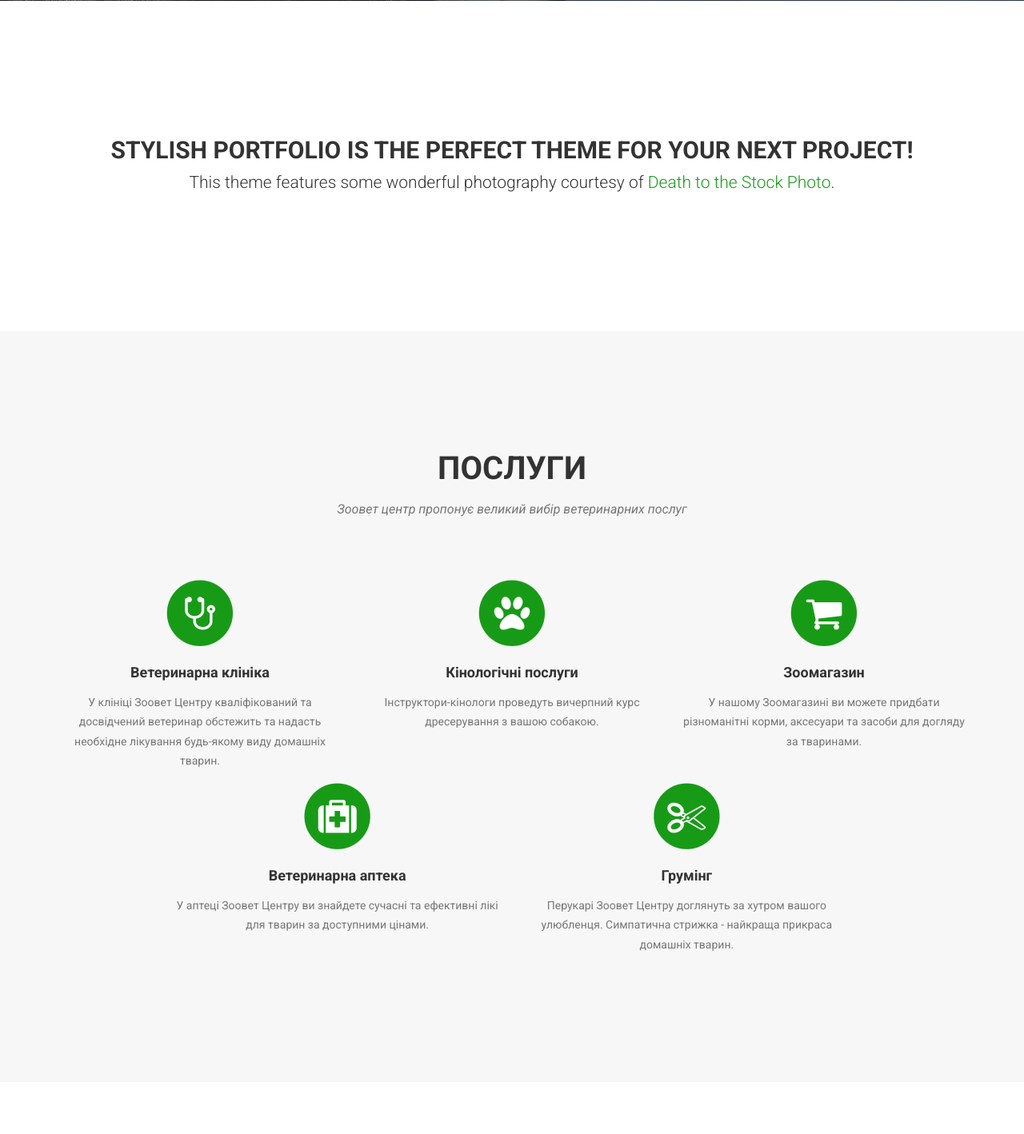
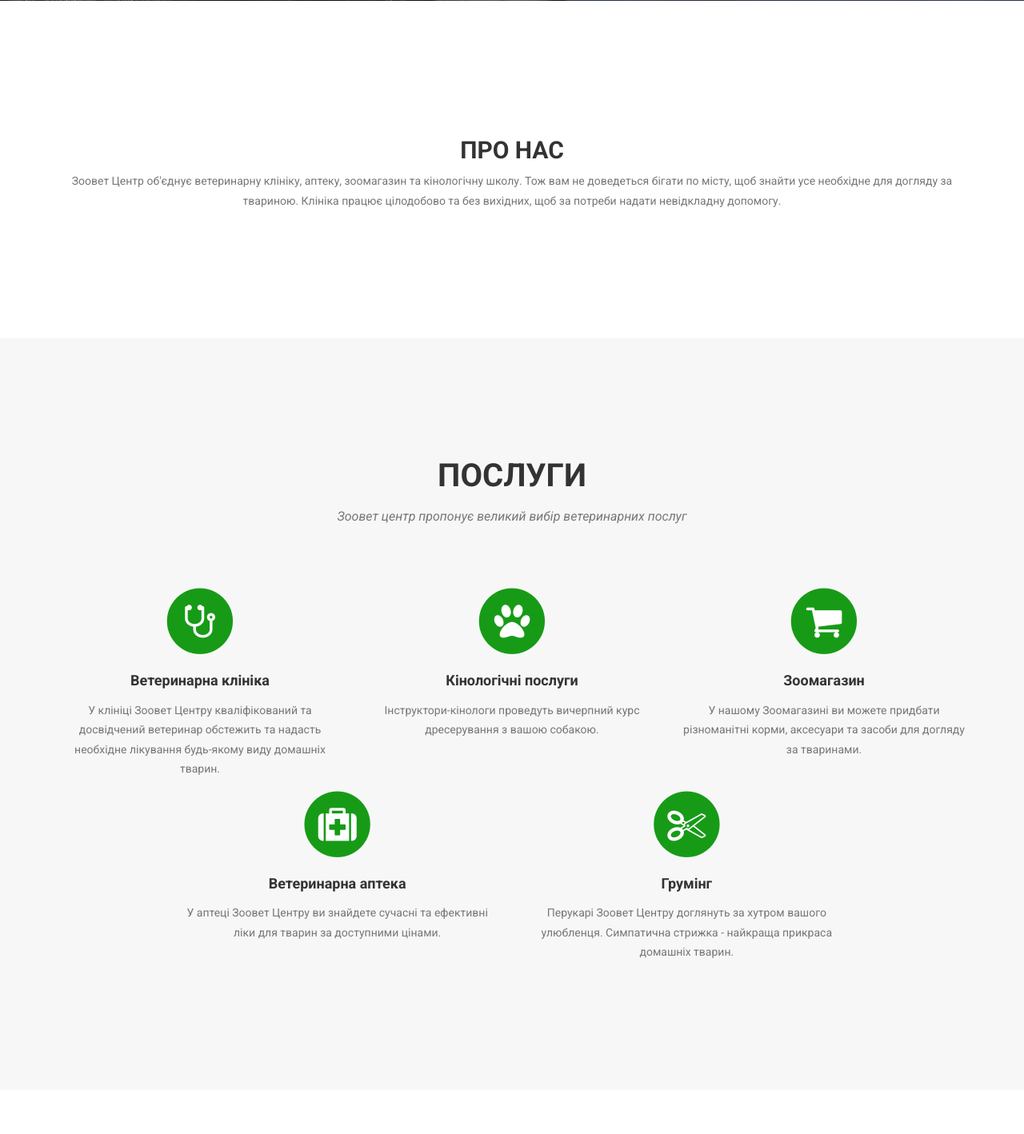
Before and after one commit to biletboh/vetcenterapp, a Flask app: page / in a window 1280 px wide. Shown: the part 743-2161 px from the top of the page at 80% size. Run offline with Flask 2, Linux system fonts and the light colour scheme; some libraries are stand-ins or nearby versions.

Commit message:
add descriptions and fixed text-color

```diff
--- a/templates/index.html
+++ b/templates/index.html
@@ -92,8 +92,8 @@
       <div class="container">
         <div class="row">
         <div class="col-lg-12 text-center">
-          <h2>Stylish Portfolio is the perfect theme for your next project!</h2>
-          <p class="lead">This theme features some wonderful photography courtesy of <a target="_blank" href="http://join.deathtothestockphoto.com/">Death to the Stock Photo</a>.</p>
+          <h2>Про нас</h2>
+          <p class="text-muted">Зоовет Центр об'єднує ветеринарну клініку, аптеку, зоомагазин та кінологічну школу. Тож вам не доведеться бігати по місту, щоб знайти усе необхідне для догляду за твариною. Клініка працює цілодобово та без вихідних, щоб за потреби надати невідкладну допомогу.</p>
         </div>
       </div>
     </div>
@@ -151,7 +151,7 @@
                     </span>
                   </a>
                     <h4 class="service-heading">Ветеринарна аптека</h4>
-                    <p class="text-muted">У аптеці Зоовет Центру ви знайдете сучасні та ефективні лікі для тварин за доступними цінами.</p>
+                    <p class="text-muted">У аптеці Зоовет Центру ви знайдете сучасні та ефективні ліки для тварин за доступними цінами.</p>
                 </div>
                 <div class="col-md-4">
  <a class="portfolio-link" data-toggle="modal" href="#portfolioModal5">
@@ -302,7 +302,7 @@
 
     <!-- Contact Section -->
 
-    <section id="contact">
+    <section id="contact" class="bg-light-gray">
       <div class="container">
         <div class="row margins">
           <div class="col-lg-10 col-lg-offset-1 text-center">
@@ -316,7 +316,7 @@
             <a class="btn btn-pr" href="{{url_for('static', filename='downloads/price.pdf')}}" download>Завантажити прайслист</a></p>
           </div>
         </div>
-        <div class="row margins">
+        <div class="row margins text-muted">
           <div class="col-lg-4 text-center">
             <p class="fontsize-18">м. Буча<br>вул. Пушкінська, 7ж<br>ЖК "Rich Town"</p>
           </div>
@@ -339,7 +339,7 @@
       </div>
     </section>
     <!-- Team Section -->
-    <section id="map" class="bg-light-gray">
+    <section id="map">
       <div class="container map">
         <iframe src="https://www.google.com/maps/embed?pb=!1m18!1m12!1m3!1d1267.4938939333122!2d30.254925975997843!3d50.55299709902767!2m3!1f0!2f0!3f0!3m2!1i1024!2i768!4f13.1!3m3!1m2!1s0x472b31f0a6de215b%3A0xe5ceb0a5ebca307c!2z0LLRg9C7LiDQn9GD0YjQutGW0L3RgdGM0LrQsCwgNSwg0JHRg9GH0LAsINCa0LjRl9Cy0YHRjNC60LAg0L7QsdC70LDRgdGC0Yw!5e0!3m2!1sru!2sua!4v1448606677742" width="100%" height="100%" frameborder="0" style="border:0" allowfullscreen></iframe>
       </div>
@@ -393,7 +393,6 @@
                     <div class="col-lg-8 col-lg-offset-2">
                         <div class="modal-body">
                             <h2>Кінологічні послуги</h2>
-                            <p class="item-intro text-muted">Lorem ipsum dolor sit amet consectetur.</p>
                             <img class="img-responsive img-centered" src="{{url_for('static', filename='img/portfolio/kinolog.jpg')}}" alt="kinolog">
                             <p>Якщо ви мрієте про слухняну та вчену собаку, не проґавте шанс скористатися послугами кінолога. <a href="http://designmodo.com/startup/?u=787">Startup Framework</a> is a website builder for professionals. Startup Framework contains components and complex blocks (PSD+HTML Bootstrap themes and templates) which can easily be integrated into almost any design. All of these components are made in the same style, and can easily be integrated into projects, allowing you to create hundreds of solutions for your future projects.</p>
                             <p>
@@ -423,7 +422,6 @@
                         <div class="modal-body">
                             <!-- Project Details Go Here -->
                             <h2>Зоомагазин</h2>
-                            <p class="item-intro text-muted">Lorem ipsum dolor sit amet consectetur.</p>
                             <img class="img-responsive img-centered" src="{{url_for('static', filename='img/portfolio/zoomag.jpg')}}" alt="zoomag">
                             <p>Treehouse is a free PSD web template built by <a href="https://www.behance.net/MathavanJaya">Mathavan Jaya</a>. This is bright and spacious design perfect for people or startup companies looking to showcase their apps or other projects.</p>
                             <p>
@@ -453,7 +451,6 @@
                         <div class="modal-body">
                             <!-- Project Details Go Here -->
                             <h2>Ветеринарна Аптека</h2>
-                            <p class="item-intro text-muted">Lorem ipsum dolor sit amet consectetur.</p>
                             <img class="img-responsive img-centered" src="{{url_for('static', filename='img/portfolio/pharmacy.jpg')}}" alt="">
                             <p>Start Bootstrap's Agency theme is based on Golden, a free PSD website template built by <a href="https://www.behance.net/MathavanJaya">Mathavan Jaya</a>. Golden is a modern and clean one page web template that was made exclusively for Best PSD Freebies. This template has a great portfolio, timeline, and meet your team sections that can be easily modified to fit your needs.</p>
                             <p>
@@ -483,7 +480,6 @@
                         <div class="modal-body">
                             <!-- Project Details Go Here -->
                             <h2>Грумінг</h2>
-                            <p class="item-intro text-muted">Lorem ipsum dolor sit amet consectetur.</p>
                             <img class="img-responsive img-centered" src="{{url_for('static', filename='img/portfolio/gruming.jpg')}}" alt="">
                             <p>Escape is a free PSD web template built by <a href="https://www.behance.net/MathavanJaya">Mathavan Jaya</a>. Escape is a one page web template that was designed with agencies in mind. This template is ideal for those looking for a simple one page solution to describe your business and offer your services.</p>
 <p>
```
